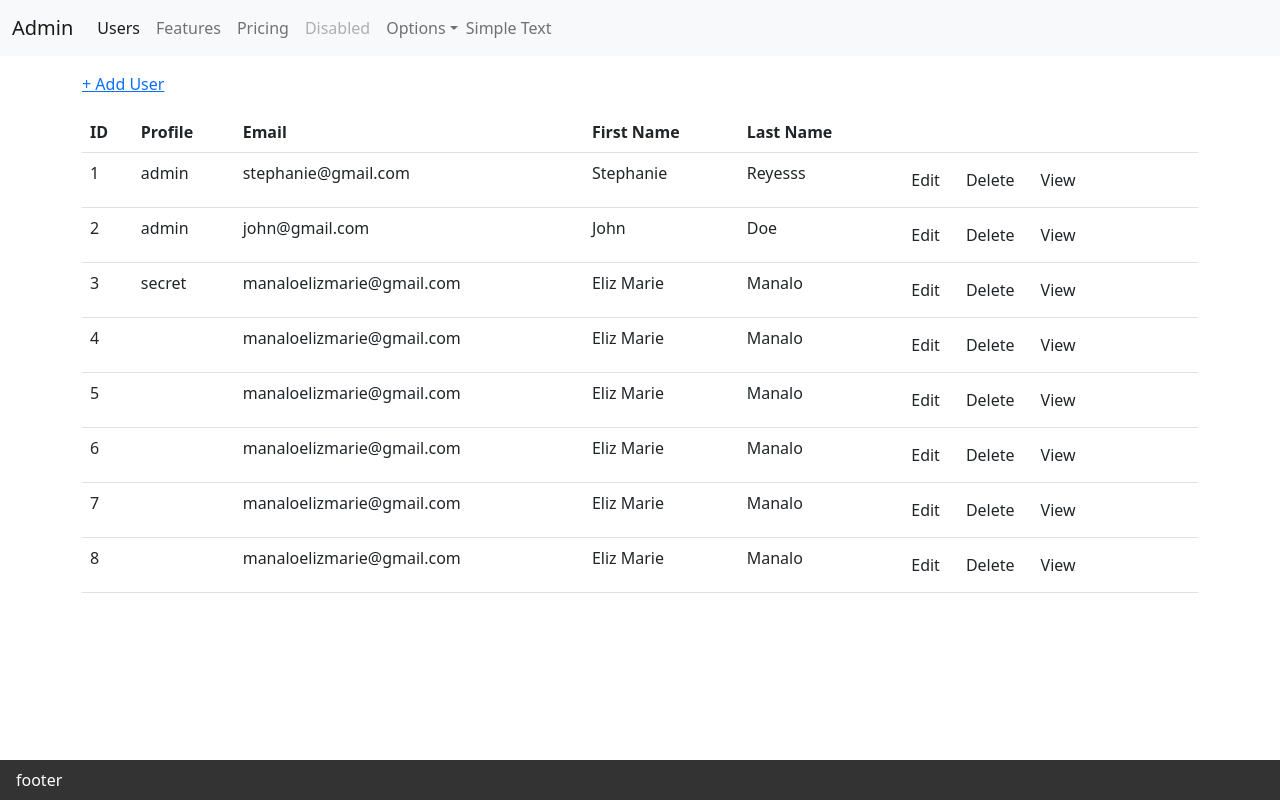
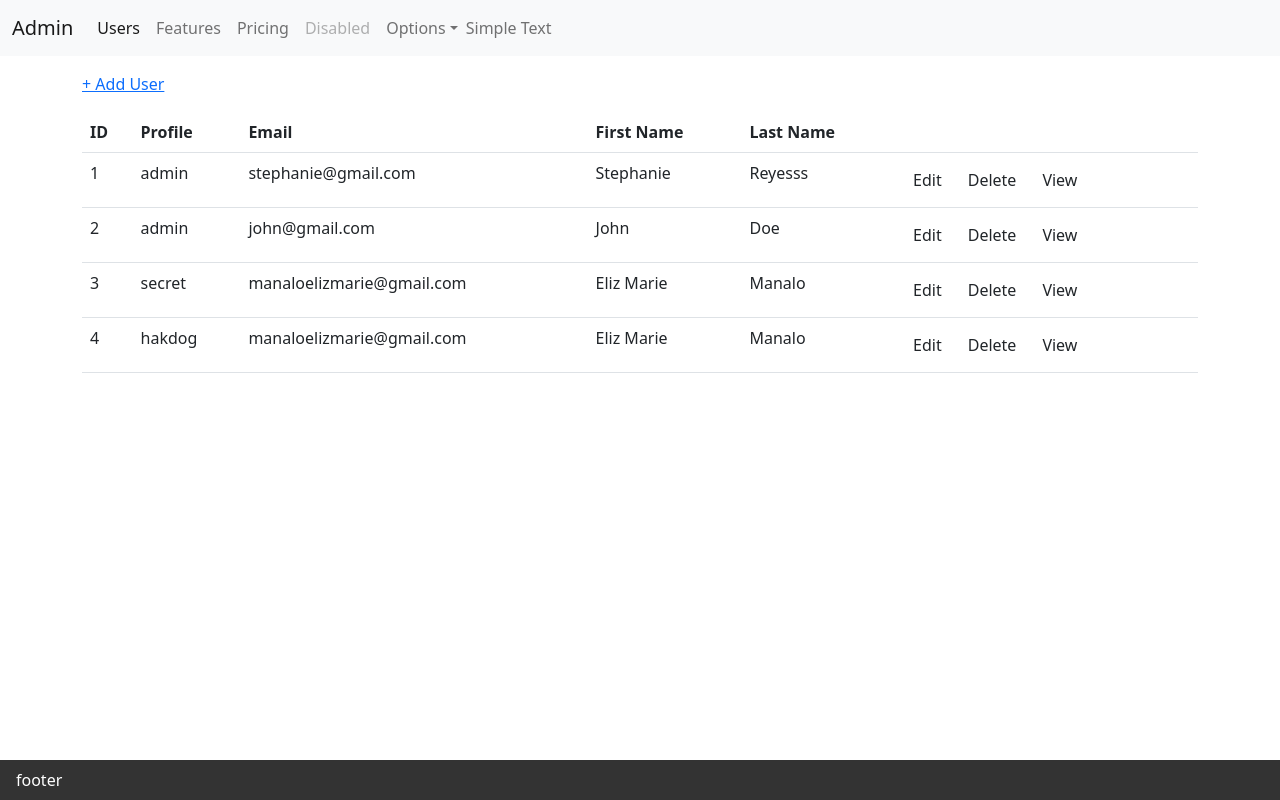
Before and after one commit to ezlyTech/ITW-fe, a React (Create React App) app: page /users in a window 1280 px wide. Built offline with nearby package versions, Linux system fonts and the light colour scheme; data requests are answered from the project's data file.

Commit message:
add remove function and get data for homepage

```diff
--- a/db.json
+++ b/db.json
@@ -22,39 +22,18 @@
       "id": 3
     },
     {
+      "id": 4,
       "firstName": "Eliz Marie",
       "lastName": "Manalo",
       "email": "manaloelizmarie@gmail.com",
-      "profile": "",
-      "id": 4
-    },
-    {
-      "firstName": "Eliz Marie",
-      "lastName": "Manalo",
-      "email": "manaloelizmarie@gmail.com",
-      "profile": "",
-      "id": 5
-    },
-    {
-      "firstName": "Eliz Marie",
-      "lastName": "Manalo",
-      "email": "manaloelizmarie@gmail.com",
-      "profile": "",
-      "id": 6
-    },
-    {
-      "firstName": "Eliz Marie",
-      "lastName": "Manalo",
-      "email": "manaloelizmarie@gmail.com",
-      "profile": "",
-      "id": 7
-    },
-    {
-      "firstName": "Eliz Marie",
-      "lastName": "Manalo",
-      "email": "manaloelizmarie@gmail.com",
-      "profile": "",
-      "id": 8
+      "profile": "hakdog"
     }
-  ]
+  ],
+  "main_user": {
+    "id": 1,
+    "firstName": "Stephanie",
+    "lastName": "Reyesss",
+    "email": "stephanie@gmail.com",
+    "profile": "admin"
+  }
 }
--- a/src/views/home/index.js
+++ b/src/views/home/index.js
@@ -1,11 +1,25 @@
 import React from 'react';
 import {Container, Card} from 'reactstrap';
+import { useEffect, useState } from 'react';
 
 function Index() {
+    const [ userData, userDataChange ] = useState({});
+
+    useEffect(() => {
+        fetch( "http://localhost:3004/main_user/" ).then(( data ) => {
+			return data.json();
+		}).then(( resp ) => {
+			userDataChange( resp );
+		}).catch(( err ) => {
+			console.log( err.message );
+		})
+    }, []);
+
+
 	return (
 		<Container>
 			<Card className='mt-5 p-5'>
-				<h1 className='display-4'>&#123;your name&#125;</h1>
+				<h1 className='display-4'> { userData.firstName } </h1>
 				<address>
 					<a href='mailto:email@address.com'>email@address.com</a>
 					<br />
--- a/src/views/users/index.js
+++ b/src/views/users/index.js
@@ -27,7 +27,16 @@ function Index() {
 	};
 
 	const DeleteUser = ( id ) => {
-
+		if ( window.confirm( 'Do you want to remove?' ) ) {
+            fetch( "http://localhost:3004/users/" + id, {
+                method: "DELETE"
+            }).then(( res ) => {
+                alert( 'Removed successfully.' )
+                window.location.reload();
+            }).catch(( err ) => {
+                console.log( err.message );
+            })
+        }
 	};
 
 
```
